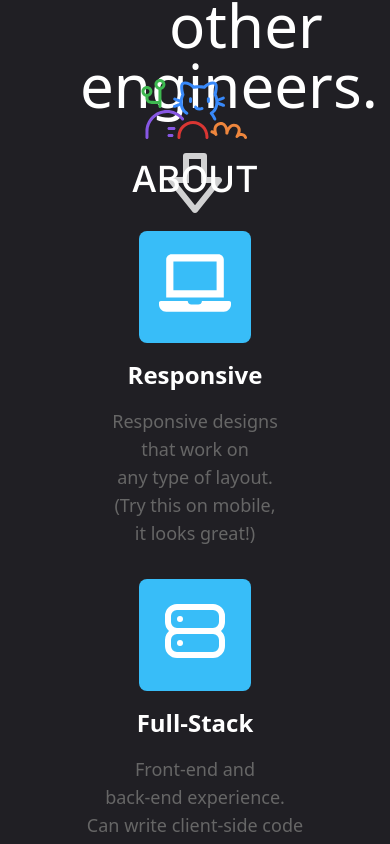
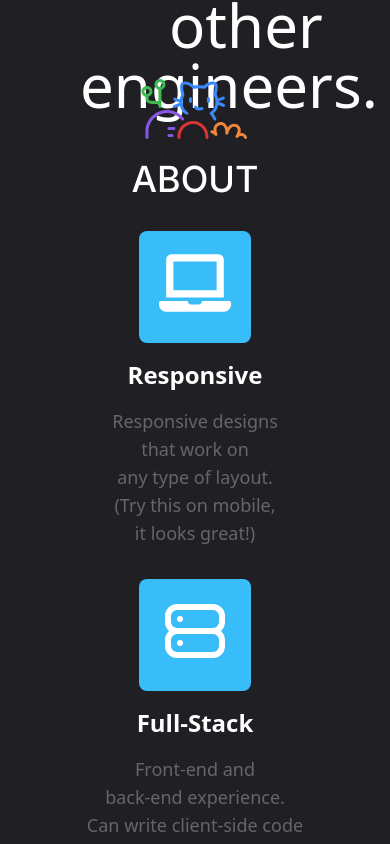
Before and after one commit to aionitel/portfolio-old-, a Next.js app: page / in a window 390 px wide. Shown: the part 889-1733 px from the top of the page. Built offline with nearby package versions, Linux system fonts and the light colour scheme; a web font is replaced by a local one.

Commit message:
changed desc text to gray instead of white

```diff
--- a/components/projects/ProjectItem.tsx
+++ b/components/projects/ProjectItem.tsx
@@ -39,7 +39,7 @@ const ProjectItem: React.FC<ProjectItemProps> = ({ project }) => {
           <project.Icon className='text-3xl mr-0.5' />
           <h1>{project.title}</h1>
         </div>
-        <p className='ml-1'>{project.desc}</p>
+        <p className='ml-1 text-chartGray'>{project.desc}</p>
         <div className='flex justify-center lg:justify-end mt-14 text-almostBlack'>
           { project.showWeb
             ?
--- a/pages/index.tsx
+++ b/pages/index.tsx
@@ -17,7 +17,7 @@ const Home: NextPage = () => {
         >
           <Typewriter />
         </div>
-        <div className='flex justify-center text-7xl w-full bottom-0'>
+        <div className='justify-center text-7xl w-full bottom-0 hidden lg:flex'>
           <BiDownvote className='block lg:hidden animate-pulse hover:animate-none hover:cursor-pointer' onClick={() => {
             window.scrollTo({ top: screen.height, behavior: 'smooth' })
           }} />
```
